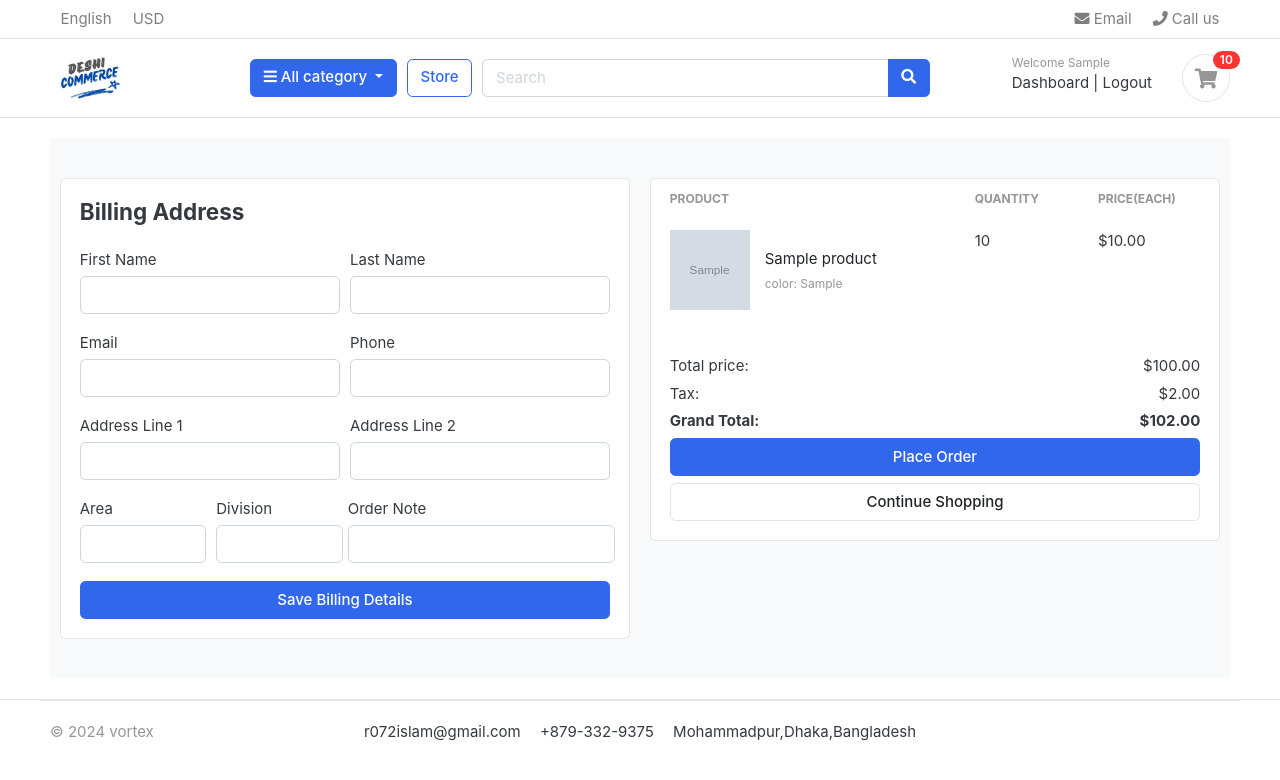
After one commit to RahatVortex98/DeshiCommerce-Django, a Django app: page /cart/checkout/ in a window 1280 px wide. The commit adds this page. Shown: the top 780 px of the page. Run offline with Django 5.2, Linux system fonts and the light colour scheme; a user stored in the database is signed in; tables that the repository leaves empty hold one stand-in row (values such as "Sample post"); grey boxes marked "Sample" are stand-in pictures; some libraries are stand-ins or nearby versions; some web fonts are replaced.

Commit message:
account and cart functionality done

```diff
--- a/carts/admin.py
+++ b/carts/admin.py
@@ -7,7 +7,7 @@ class CartAdmin(admin.ModelAdmin):
     list_display = ('cart_id','created_at')
 
 class CartItemAdmin(admin.ModelAdmin):
-    list_display= ('product','cart','quantity','is_active')
+    list_display= ('product','user','cart','quantity','is_active')
 
 admin.site.register(Cart,CartAdmin)
 admin.site.register(CartItem,CartItemAdmin)
--- a/carts/context_processors.py
+++ b/carts/context_processors.py
@@ -1,28 +1,22 @@
-from .models import Cart, CartItem  # Import the Cart and CartItem models
-from .views import _cart_id  # Import the function that generates a unique cart ID
+from .models import Cart, CartItem
+from .utils import _cart_id  # Import from utils
 
 def counter(request):
-    cart_count = 0  # Initialize cart_count to zero
+    cart_count = 0
 
-    # If the request is coming from the admin panel, return an empty dictionary (no need to count)
     if 'admin' in request.path:
         return {}
 
-    else:
-        try:
-            #  Get the cart associated with the current session
-            cart = Cart.objects.filter(cart_id=_cart_id(request))
+    try:
+        if request.user.is_authenticated:
+            cart_items = CartItem.objects.filter(user=request.user, is_active=True)
+        else:
+            cart = Cart.objects.get(cart_id=_cart_id(request))
+            cart_items = CartItem.objects.filter(cart=cart, is_active=True)
 
-            #  Get all cart items for this cart (but only take the first cart found)
-            cart_items = CartItem.objects.all().filter(cart=cart[:1])
+        cart_count = sum(item.quantity for item in cart_items)
 
-            #  Loop through each cart item and count the total quantity of products
-            for cart_item in cart_items:
-                cart_count += cart_item.quantity
+    except CartItem.DoesNotExist:
+        cart_count = 0
 
-        except Cart.DoesNotExist:
-            #  If the cart doesn't exist, set count to 0
-            cart_count = 0
-
-    #  Return the count as a dictionary (so it can be used in templates)
-    return dict(cart_count=cart_count)
+    return {'cart_count': cart_count}
--- a/carts/urls.py
+++ b/carts/urls.py
@@ -1,11 +1,10 @@
 from django.urls import path
-from .import views
-
+from . import views
 
 urlpatterns = [
-    path('',views.cart,name='cart'),
-    path('add_cart/<int:product_id>/',views.add_cart,name='add_cart'),
-    path('remove-from-cart/<int:product_id>/', views.remove_cart, name='remove_cart'),
+    path('', views.cart, name='cart'),
+    path('add_cart/<int:product_id>/', views.add_cart, name='add_cart'),
+    path('remove-from-cart/<int:product_id>/<int:cart_item_id>/', views.remove_cart, name='remove_cart'),
     path('delete-cart-item/<int:product_id>/', views.remove_cart_item, name='remove_cart_item'),
-
+    path('checkout/', views.checkout, name='checkout'),
 ]
--- a/carts/views.py
+++ b/carts/views.py
@@ -1,134 +1,216 @@
-from django.shortcuts import get_object_or_404, redirect, render
-from django.contrib import messages
-from .models import Cart, CartItem, TaxSetting
-from store.models import Product,Variation
+from django.shortcuts import render, redirect, get_object_or_404
+from store.models import Product, Variation
+from .models import Cart, CartItem
 from django.core.exceptions import ObjectDoesNotExist
+from django.contrib.auth.decorators import login_required
+from .models import Cart, CartItem
+from .utils import _cart_id
+
+# Create your views here.
+from django.http import HttpResponse
 
 
-# Create your views here.
+
+def add_cart(request, product_id):
+    current_user = request.user
+    product = Product.objects.get(id=product_id) #get the product
+    # If the user is authenticated
+    if current_user.is_authenticated:
+        product_variation = []
+        if request.method == 'POST':
+            for item in request.POST:
+                key = item
+                value = request.POST[key]
+
+                try:
+                    variation = Variation.objects.get(product=product, variation_category__iexact=key, variation_value__iexact=value)
+                    product_variation.append(variation)
+                except:
+                    pass
 
 
-def _cart_id(request):
-    """
-    Retrieves the session ID of the user.
-    If no session exists, it creates a new session.
-    Returns the session key to uniquely identify the cart.
-    """
-    cart = request.session.session_key
-    if not cart:
-        cart = request.session.create()
-    return cart
+        is_cart_item_exists = CartItem.objects.filter(product=product, user=current_user).exists()
+        if is_cart_item_exists:
+            cart_item = CartItem.objects.filter(product=product, user=current_user)
+            ex_var_list = []
+            id = []
+            for item in cart_item:
+                existing_variation = item.variations.all()
+                ex_var_list.append(list(existing_variation))
+                id.append(item.id)
 
-def add_cart(request, product_id):
-    """
-    Adds a product to the cart. If the cart does not exist, creates a new cart.
-    If the product already exists in the cart, increases its quantity.
-    """
-    product = get_object_or_404(Product, id=product_id)
+            if product_variation in ex_var_list:
+                # increase the cart item quantity
+                index = ex_var_list.index(product_variation)
+                item_id = id[index]
+                item = CartItem.objects.get(product=product, id=item_id)
+                item.quantity += 1
+                item.save()
 
-    product_variation = []
-    if request.method == "POST":
-        for key, value in request.POST.items():
-            if key not in ["csrfmiddlewaretoken"]:  # Exclude unwanted keys
+            else:
+                item = CartItem.objects.create(product=product, quantity=1, user=current_user)
+                if len(product_variation) > 0:
+                    item.variations.clear()
+                    item.variations.add(*product_variation)
+                item.save()
+        else:
+            cart_item = CartItem.objects.create(
+                product = product,
+                quantity = 1,
+                user = current_user,
+            )
+            if len(product_variation) > 0:
+                cart_item.variations.clear()
+                cart_item.variations.add(*product_variation)
+            cart_item.save()
+        return redirect('cart')
+    # If the user is not authenticated
+    else:
+        product_variation = []
+        if request.method == 'POST':
+            for item in request.POST:
+                key = item
+                value = request.POST[key]
+
                 try:
-                    variation = Variation.objects.get(
-                        product=product,
-                        variation_category__iexact=key,
-                        variation_value__iexact=value
-                    )
+                    variation = Variation.objects.get(product=product, variation_category__iexact=key, variation_value__iexact=value)
                     product_variation.append(variation)
-                except Variation.DoesNotExist:
+                except:
                     pass
 
-    cart, created = Cart.objects.get_or_create(cart_id=_cart_id(request))
 
-    cart_item, created = CartItem.objects.get_or_create(product=product, cart=cart)
+        try:
+            cart = Cart.objects.get(cart_id=_cart_id(request)) # get the cart using the cart_id present in the session
+        except Cart.DoesNotExist:
+            cart = Cart.objects.create(
+                cart_id = _cart_id(request)
+            )
+        cart.save()
 
-    if product_variation:
-        cart_item.variations.clear()
-        cart_item.variations.add(*product_variation)
+        is_cart_item_exists = CartItem.objects.filter(product=product, cart=cart).exists()
+        if is_cart_item_exists:
+            cart_item = CartItem.objects.filter(product=product, cart=cart)
+            # existing_variations -> database
+            # current variation -> product_variation
+            # item_id -> database
+            ex_var_list = []
+            id = []
+            for item in cart_item:
+                existing_variation = item.variations.all()
+                ex_var_list.append(list(existing_variation))
+                id.append(item.id)
 
-    if not created:
-        cart_item.quantity += 1
-    cart_item.save()
+            print(ex_var_list)
 
-    messages.success(request, f"{product.name} was added to your cart!")
+            if product_variation in ex_var_list:
+                # increase the cart item quantity
+                index = ex_var_list.index(product_variation)
+                item_id = id[index]
+                item = CartItem.objects.get(product=product, id=item_id)
+                item.quantity += 1
+                item.save()
+
+            else:
+                item = CartItem.objects.create(product=product, quantity=1, cart=cart)
+                if len(product_variation) > 0:
+                    item.variations.clear()
+                    item.variations.add(*product_variation)
+                item.save()
+        else:
+            cart_item = CartItem.objects.create(
+                product = product,
+                quantity = 1,
+                cart = cart,
+            )
+            if len(product_variation) > 0:
+                cart_item.variations.clear()
+                cart_item.variations.add(*product_variation)
+            cart_item.save()
+        return redirect('cart')
+
+
+def remove_cart(request, product_id, cart_item_id):
+
+    product = get_object_or_404(Product, id=product_id)
+    try:
+        if request.user.is_authenticated:
+            cart_item = CartItem.objects.get(product=product, user=request.user, id=cart_item_id)
+        else:
+            cart = Cart.objects.get(cart_id=_cart_id(request))
+            cart_item = CartItem.objects.get(product=product, cart=cart, id=cart_item_id)
+        if cart_item.quantity > 1:
+            cart_item.quantity -= 1
+            cart_item.save()
+        else:
+            cart_item.delete()
+    except:
+        pass
     return redirect('cart')
 
 
-
-
+def remove_cart_item(request, product_id, cart_item_id):
+    product = get_object_or_404(Product, id=product_id)
+    if request.user.is_authenticated:
+        cart_item = CartItem.objects.get(product=product, user=request.user, id=cart_item_id)
+    else:
+        cart = Cart.objects.get(cart_id=_cart_id(request))
+        cart_item = CartItem.objects.get(product=product, cart=cart, id=cart_item_id)
+    cart_item.delete()
+    return redirect('cart')
 
 
 def cart(request, total=0, quantity=0, cart_items=None):
-    """ View to display the shopping cart details """
     try:
-        # Retrieve the cart using the session ID
-        cart = Cart.objects.get(cart_id=_cart_id(request))
+        tax = 0
+        grand_total = 0
+        if request.user.is_authenticated:
+            cart_items = CartItem.objects.filter(user=request.user, is_active=True)
+        else:
+            cart = Cart.objects.get(cart_id=_cart_id(request))
+            cart_items = CartItem.objects.filter(cart=cart, is_active=True)
 
-        # Get all active cart items associated with this cart
-        cart_items = CartItem.objects.filter(cart=cart, is_active=True)
+        for cart_item in cart_items:
+            total += (cart_item.product.price * cart_item.quantity)
+            quantity += cart_item.quantity
 
-        # Loop through each cart item to calculate total price and quantity
-        for cart_item in cart_items:
-            total += (cart_item.product.price * cart_item.quantity)  # Calculate total price
-            quantity += cart_item.quantity  # Calculate total quantity of items in cart
+        tax = (2 * total) / 100
+        grand_total = total + tax
+    except Cart.DoesNotExist:
+        pass  # Ignore if the cart does not exist
 
-         # Get dynamic tax percentage from database
-        tax_setting = TaxSetting.objects.first()  # Get the first tax setting
-        tax_percentage = tax_setting.tax_percentage if tax_setting else 2  # Default to 2% if not set
-
-        # Calculate tax dynamically
-        tax = (tax_percentage * total) / 100
-        grand_total = total + tax
-
-
-    except ObjectDoesNotExist:
-        # If the cart doesn't exist, do nothing and avoid errors
-        pass
-
-    # Prepare context data to send to the template
     context = {
-        'total': total,        # Total cart price
-        'quantity': quantity,  # Total quantity of products in cart
-        'cart_items': cart_items,  # List of all cart items
-        'tax' :tax,
-        'grand_total':grand_total
+        'total': total,
+        'quantity': quantity,
+        'cart_items': cart_items,
+        'tax': tax,
+        'grand_total': grand_total,
     }
-
-    # Render the 'cart.html' template and pass the cart data
     return render(request, 'store/cart.html', context)
 
 
-def remove_cart(request, product_id):
-    """ Decrease quantity of a product in the cart or remove it if quantity is 1 """
-    cart = Cart.objects.get(cart_id=_cart_id(request))  # Get the user's cart
-    product = get_object_or_404(Product, id=product_id)  # Get the product
+@login_required(login_url='login')
+def checkout(request, total=0, quantity=0, cart_items=None):
+    try:
+        tax = 0
+        grand_total = 0
+        if request.user.is_authenticated:
+            cart_items = CartItem.objects.filter(user=request.user, is_active=True)
+        else:
+            cart = Cart.objects.get(cart_id=_cart_id(request))
+            cart_items = CartItem.objects.filter(cart=cart, is_active=True)
+        for cart_item in cart_items:
+            total += (cart_item.product.price * cart_item.quantity)
+            quantity += cart_item.quantity
+        tax = (2 * total)/100
+        grand_total = total + tax
+    except ObjectDoesNotExist:
+        pass #just ignore
 
-    try:
-        cart_item = CartItem.objects.get(product=product, cart=cart)
-
-        if cart_item.quantity > 1:
-            cart_item.quantity -= 1  # Reduce quantity by 1
-            cart_item.save()
-        else:
-            cart_item.delete()  # Remove item from cart if quantity is 1
-
-    except CartItem.DoesNotExist:
-        pass  # Ignore if no such cart item exists
-
-    return redirect('cart')  # Redirect back to cart page
-
-
-def remove_cart_item(request, product_id):
-    """ Completely remove a product from the cart """
-    cart = Cart.objects.get(cart_id=_cart_id(request))  # Get the user's cart
-    product = get_object_or_404(Product, id=product_id)  # Get the product
-
-    try:
-        cart_item = CartItem.objects.get(product=product, cart=cart)
-        cart_item.delete()  # Delete the item completely
-    except CartItem.DoesNotExist:
-        pass  # Ignore if no such cart item exists
-
-    return redirect('cart')  # Redirect back to cart page
+    context = {
+        'total': total,
+        'quantity': quantity,
+        'cart_items': cart_items,
+        'tax'       : tax,
+        'grand_total': grand_total,
+    }
+    return render(request, 'store/checkout.html', context)
--- a/templates/partials/navbar.html
+++ b/templates/partials/navbar.html
@@ -109,10 +109,17 @@
 
 
 
-                        <a href="{% url 'cart' %}" class="widget-header pl-3 ml-3">
-                            <div class="icon icon-sm rounded-circle border"><i class="fa fa-shopping-cart"></i></div>
-                            <span class="badge badge-pill badge-danger notify">{{cart_count}}</span>
-                        </a>
+                    <a href="{% url 'cart' %}" class="widget-header pl-3 ml-3">
+                        <div class="icon icon-sm rounded-circle border">
+                            <i class="fa fa-shopping-cart"></i>
+                        </div>
+                        {% if cart_count > 0 %}
+                            <span class="badge badge-pill badge-danger notify">{{ cart_count }}</span>
+                        {% else %}
+                            <span class="badge badge-pill badge-secondary notify">0</span>
+                        {% endif %}
+                    </a>
+
                     </div>
                 </div>
             </div>
--- /dev/null
+++ b/templates/store/checkout.html
@@ -0,0 +1,135 @@
+{% extends "base.html" %}
+{% load static %}
+
+{% block content %}
+<section class="section-content padding-y bg">
+    <div class="container">
+        <div class="row">
+            <aside class="col-lg-6">
+                <div class="card">
+                    <div class="card-body">
+                        <h4 class="card-title mb-4">Billing Address</h4>
+                        <form action="{% url 'checkout' %}" method="POST">
+                            {% csrf_token %}
+                            <div class="form-row">
+                                <div class="col form-group">
+                                    <label for="first_name">First Name</label>
+                                    <input type="text" class="form-control" required name="first_name">
+                                </div>
+                                <div class="col form-group">
+                                    <label for="last_name">Last Name</label>
+                                    <input type="text" class="form-control" required name="last_name">
+                                </div>
+                            </div>
+                            <div class="form-row">
+                                <div class="col form-group">
+                                    <label for="email">Email</label>
+                                    <input type="email" class="form-control" required name="email">
+                                </div>
+                                <div class="col form-group">
+                                    <label for="phone">Phone</label>
+                                    <input type="text" class="form-control" required name="phone">
+                                </div>
+                            </div>
+                            <div class="form-row">
+                                <div class="col form-group">
+                                    <label for="address_line_1">Address Line 1</label>
+                                    <input type="text" class="form-control" required name="address_line_1">
+                                </div>
+                                <div class="col form-group">
+                                    <label for="address_line_2">Address Line 2</label>
+                                    <input type="text" class="form-control" name="address_line_2">
+                                </div>
+                            </div>
+                            <div class="form-row">
+                                <div class="col form-group">
+                                    <label for="area">Area</label>
+                                    <input type="text" class="form-control" name="area">
+                                </div>
+                                <div class="col form-group">
+                                    <label for="division">Division</label>
+                                    <input type="text" class="form-control" name="division">
+                                </div>
+                                <div class="from-row">
+                                    <label for="">Order Note</label>
+                                    <input type="text" class="form-control" name="order_note">
+                                </div>
+                            </div>
+                            <button type="submit" class="btn btn-primary btn-block">Save Billing Details</button>
+
+                    </div>
+                </div>
+
+
+
+            </aside>
+
+            <aside class="col-lg-6">
+                <div class="card">
+
+                <table class="table table-borderless table-shopping-cart">
+                    <thead class="text-muted">
+                        <tr class="small text-uppercase">
+                            <th scope="col" >Product</th>
+                            <th scope="col" >Quantity</th>
+                            <th scope="col" >Price(Each)</th>
+                        </tr>
+                    </thead>
+
+                    <tbody>
+                        {% for cart_item in cart_items %}
+                        <tr>
+                            <td>
+                                <figure class="itemside align-items-center">
+                                    <div class="aside">
+                                        <img src="{{ cart_item.product.images.url }}" class="img-sm" alt="Product Image">
+                                    </div>
+                                    <figcaption class="info">
+                                        <a href="{{ cart_item.product.get_url }}" class="title text-dark">{{ cart_item.product.name }}</a>
+                                        <p class="text-muted small">
+                                            {% for variation in cart_item.variations.all %}
+                                                {{ variation.variation_category }}: {{ variation.variation_value }}<br>
+                                            {% endfor %}
+                                        </p>
+                                    </figcaption>
+                                </figure>
+                            </td>
+                            <td>{{ cart_item.quantity }}</td>
+                            <td>${{ cart_item.product.price }}</td>
+
+                        </tr>
+                        {% empty %}
+                        <tr>
+                            <td colspan="4" class="text-center">No items in cart</td>
+                        </tr>
+                        {% endfor %}
+                    </tbody>
+
+                </table>
+                <div class="card-body">
+                    <!-- ADD THIS CODE HERE -->
+                    <dl class="dlist-align">
+                        <dt>Total price:</dt>
+                        <dd class="text-right">${{ total }}</dd>
+                    </dl>
+                    <dl class="dlist-align">
+                        <dt>Tax:</dt>
+                        <dd class="text-right">${{ tax }}</dd>
+                    </dl>
+                    <dl class="dlist-align">
+                        <dt><strong>Grand Total:</strong></dt>
+                        <dd class="text-right"><strong>${{ grand_total }}</strong></dd>
+                    </dl>
+
+                    <button type='submit' name="submit" class="btn btn-primary btn-block">Place Order</button>
+                    <a href="{% url 'store' %}" class="btn btn-light btn-block">Continue Shopping</a>
+
+
+                    </form>
+                    </div>
+                </div>
+            </aside>
+        </div>
+    </div>
+</section>
+{% endblock %}
```
Also changed, not shown: accounts/views.py (+31 -3 lines), carts/models.py (+14 -13 lines), carts/utils.py (added, +8 -0 lines), templates/store/cart.html (+28 -85 lines), carts/migrations/0005_cartitem_user_alter_cartitem_cart.py (added).
